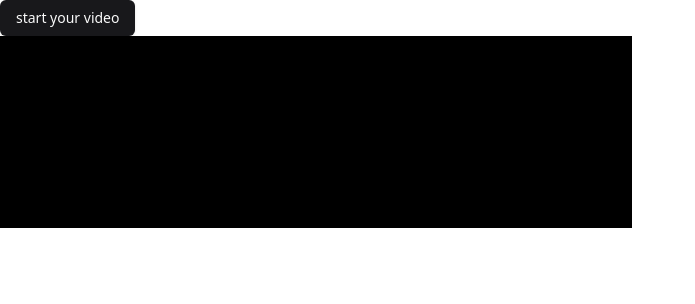
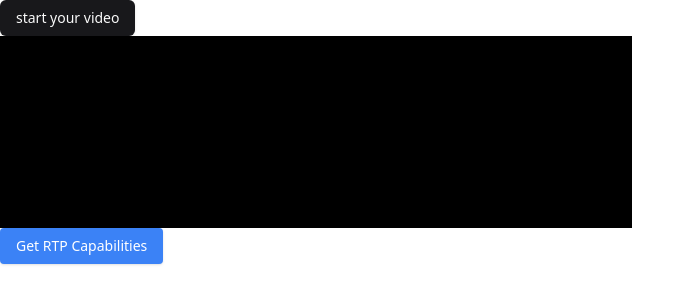
Before and after one commit to MetaCreators/VirtualHouse, a React (Vite) app: page /videocall in a window 1280 px wide. Shown: the top 304 px of the page, without its empty margins (0-695 px from the left). Built offline with nearby package versions, Linux system fonts and the light colour scheme; no server answers.

Commit message:
get rtp capabilities

```diff
--- a/src/pages/VideoCallPage.tsx
+++ b/src/pages/VideoCallPage.tsx
@@ -1,13 +1,18 @@
 /* eslint-disable @typescript-eslint/no-explicit-any */
-import { useRef } from "react";
+import { useRef, useState } from "react";
 import { Button } from "@/components/ui/button";
 import { useEffect } from "react";
 import io from "socket.io-client";
+import * as mediasoupClient from "mediasoup-client";
+
 //import { types as mediasoupClient } from "mediasoup-client";
 
 const VideoCallPage: React.FC = () => {
   const localVideoRef = useRef<HTMLVideoElement>(null);
+  const [rtpCapabilities, setRtpCapabilities] =
+    useState<mediasoupClient.types.RtpCapabilities | null>(null);
   // const remoteVideoRef = useRef<HTMLVideoElement>(null);
+  const deviceRef = useRef<mediasoupClient.Device | null>(null); //check this=> do we need usestate/useeffect here ?
 
   const socket = io("http://localhost:8080");
   console.log("reached here");
@@ -87,25 +92,30 @@ const VideoCallPage: React.FC = () => {
       .catch((error) => console.log(error.message));
   };
 
-  // const createDevice = async () => {
-  //   try {
-  //     device = new mediasoupClient.Device();
-  //     await device.load({ routerRtpCapabilities: rtpCapabilities });
-  //     console.log("RTP Capabilities", device.rtpCapabilities);
-  //   } catch (error) {
-  //     console.error(error);
-  //     if ((error as any).name === "UnsupportedError") {
-  //       console.warn("Browser not supported");
-  //     }
-  //   }
-  // };
+  const createDevice = async () => {
+    try {
+      const device = new mediasoupClient.Device();
+      deviceRef.current = device;
+      if (rtpCapabilities) {
+        await device.load({ routerRtpCapabilities: rtpCapabilities });
+        console.log("RTP Capabilities", device.rtpCapabilities);
+      } else {
+        console.warn("RTP Capabilities not set");
+      }
+    } catch (error) {
+      console.error(error);
+      if ((error as any).name === "UnsupportedError") {
+        console.warn("Browser not supported");
+      }
+    }
+  };
 
-  // const getRtpCapabilities = () => {
-  //   socket.emit("getRtpCapabilities", (data: any) => {
-  //     console.log(`Router RTP Capabilities... ${data.rtpCapabilities}`);
-  //     rtpCapabilities = data.rtpCapabilities;
-  //   });
-  // };
+  const getRtpCapabilities = () => {
+    socket.emit("getRtpCapabilities", (rtpCapabilities: any) => {
+      console.log(`Router RTP Capabilities... ${rtpCapabilities}`);
+      setRtpCapabilities(rtpCapabilities);
+    });
+  };
 
   // const createSendTransport = () => {
   //   socket.emit(
@@ -279,6 +289,12 @@ const VideoCallPage: React.FC = () => {
           <video ref={localVideoRef} autoPlay className="w-96"></video>{" "}
         </div>
       </div>
+      <Button
+        onClick={getRtpCapabilities}
+        className="px-4 py-2 bg-blue-500 text-white rounded hover:bg-blue-600"
+      >
+        Get RTP Capabilities
+      </Button>
     </div>
   );
 };
```
